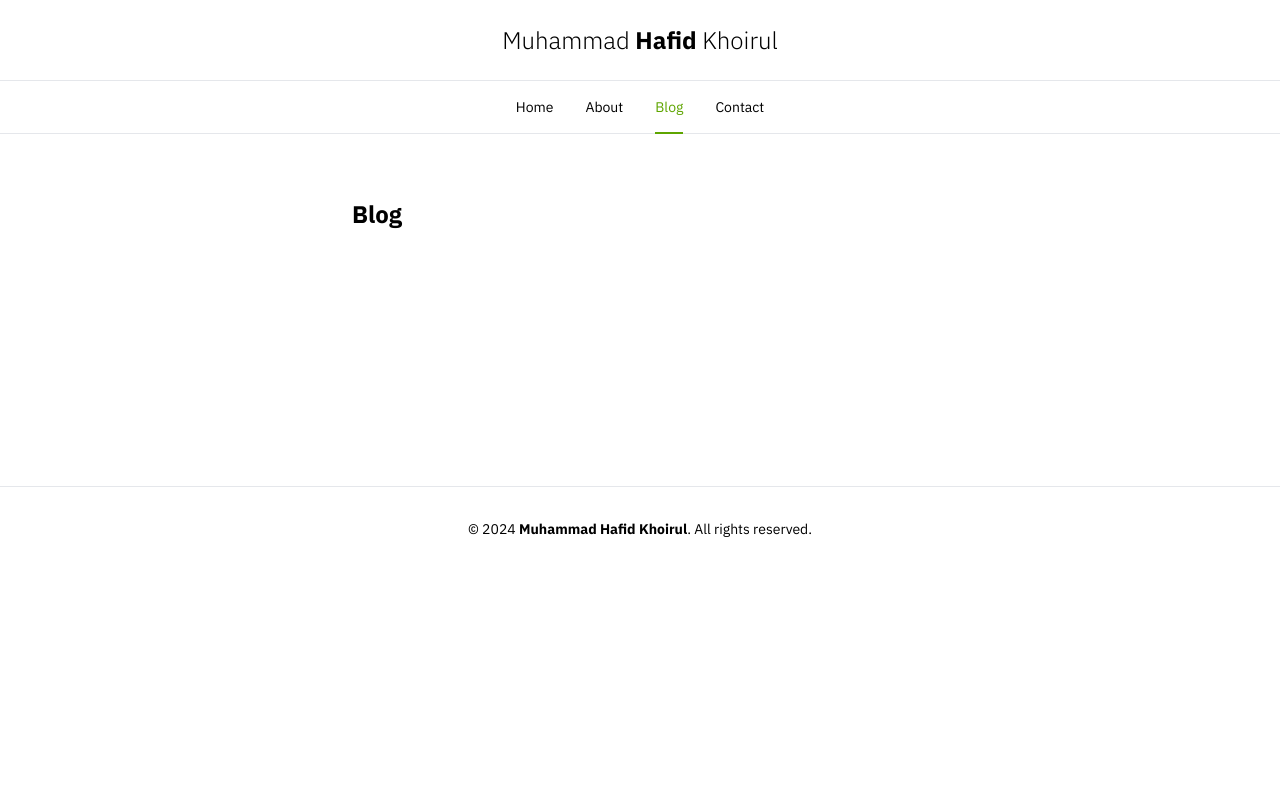
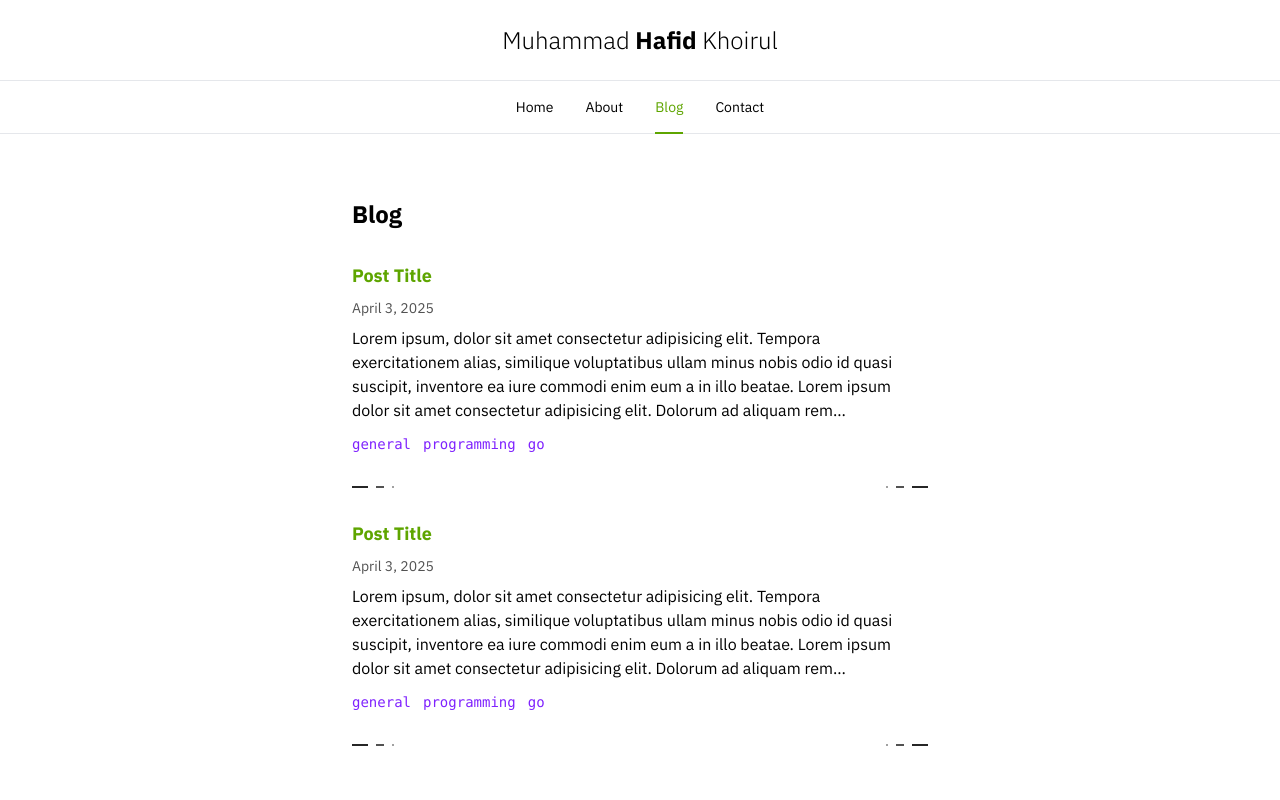
Before and after one commit to mhafidk/portfoblog, a SvelteKit app: page /blog in a window 1280 px wide. Shown: the top 800 px of the page. Built offline with nearby package versions, Linux system fonts and the light colour scheme.

Commit message:
add page titles

```diff
--- a/src/routes/about/+page.svelte
+++ b/src/routes/about/+page.svelte
@@ -1,3 +1,7 @@
+<svelte:head>
+	<title>About</title>
+</svelte:head>
+
 <div class="mx-auto mt-8 max-w-xl">
 	<h2 class="text-2xl font-bold">About</h2>
 	<div class="mt-8">
--- a/src/routes/blog/+page.svelte
+++ b/src/routes/blog/+page.svelte
@@ -1,4 +1,15 @@
+<script>
+	import BlogCard from '$lib/components/blog-card.svelte';
+</script>
+
+<svelte:head>
+	<title>Blog</title>
+</svelte:head>
+
 <div class="mx-auto mt-8 max-w-xl">
 	<h2 class="text-2xl font-bold">Blog</h2>
-	<div class="mt-8"></div>
+	<div class="mt-8 grid grid-cols-1 gap-8">
+		<BlogCard />
+		<BlogCard />
+	</div>
 </div>
```
